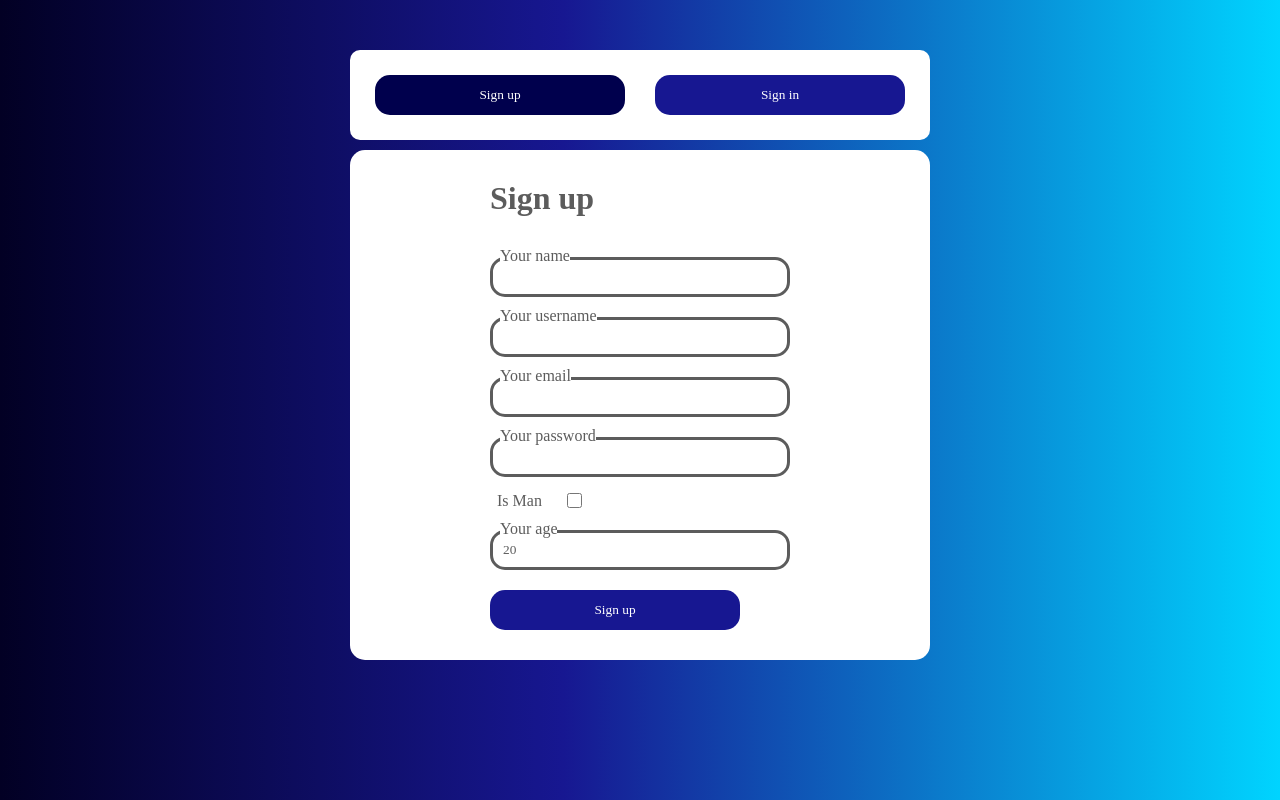
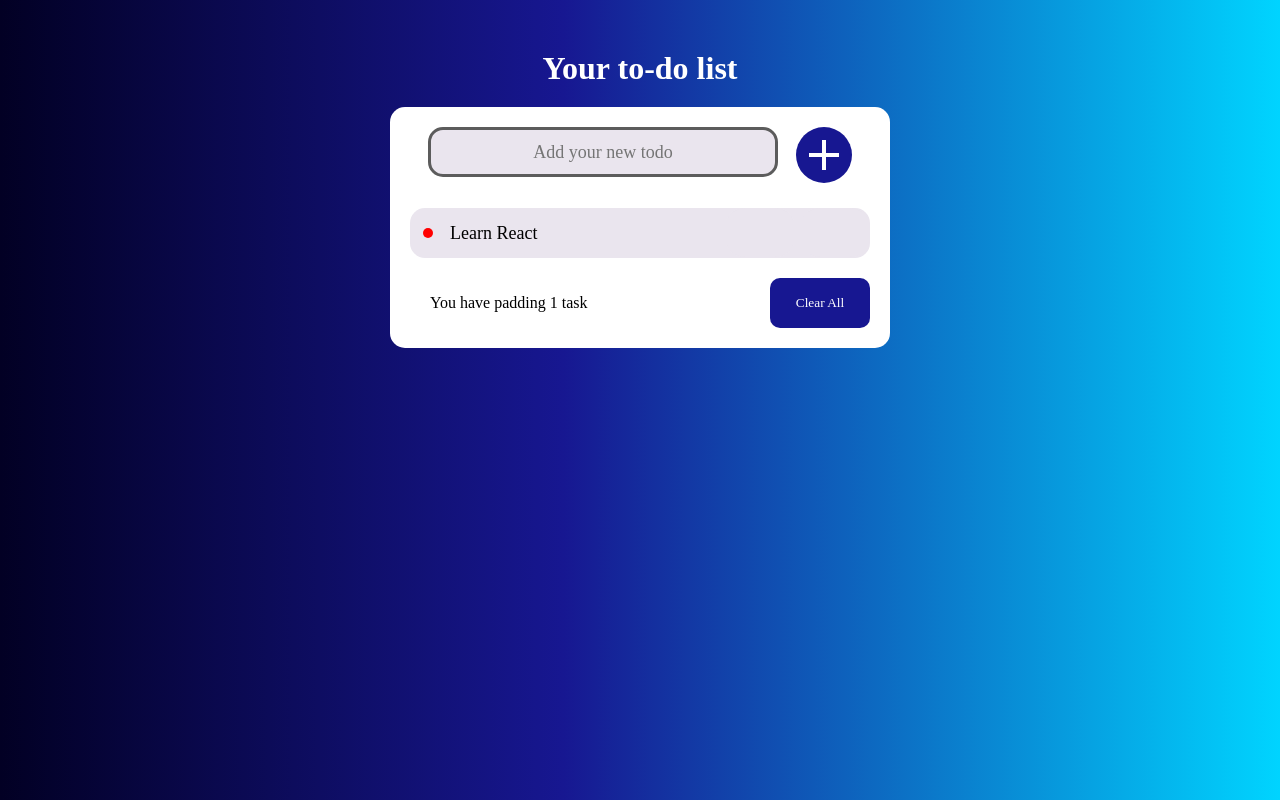
Before and after one commit to InessaBoickova/ToDo-React-API, a React (Create React App) app: page /ToDo-React-API/todo in a window 1280 px wide. Built offline with nearby package versions, Linux system fonts and the light colour scheme.

Commit message:
create login a todo

```diff
--- a/package.json
+++ b/package.json
@@ -11,6 +11,7 @@
     "node-sass": "^7.0.3",
     "react": "^18.2.0",
     "react-dom": "^18.2.0",
+    "react-router-dom": "^6.4.3",
     "react-scripts": "5.0.1",
     "web-vitals": "^2.1.4"
   },
--- a/src/components/app/App.js
+++ b/src/components/app/App.js
@@ -1,14 +1,20 @@
-import Main from '../entrance/main/Main'
+import Main from '../login/main/Main'
+import ToDo from '../toDo/toDo.js/ToDo'
+import { BrowserRouter,Route,Routes } from 'react-router-dom'
 import './App.sass'
 
 
 const App = () =>{
     return (
-            <div className="App">
-               {/* <ToDo/>  */}
-               <Main />
-            </div>
-        )
+      <div className="App">
+        <BrowserRouter>
+          <Routes>
+              <Route path='/ToDo-React-API/' element={<Main/>}/>
+              <Route path='/ToDo-React-API/todo' element={<ToDo/>}/>
+          </Routes>
+        </BrowserRouter>
+      </div>
+   )
 }
 
 export default App;
--- a/src/components/entrance/signUp/SignUp.js
+++ /dev/null
@@ -1,111 +0,0 @@
-import '../../../style/form.sass'
-import Service from '../../services/SendForm'
-import { useState} from 'react'
-
-const SignUp = () =>{
-  let servic = new Service()
-  const [name, setName] = useState('');
-  const [userName, setUserName] = useState('');
-  const [email, setEmail] = useState('');
-  const [password, setPassword] = useState('');
-  const [age, setAge] = useState(20);
-  const [isMan, setIsMan] = useState(false);
-
-  const validName = (e) =>{
-      setName(e)
-  }
-
-  const validUserName = (e) =>{
-      setUserName(e)
-  }
-
-  const validEmail = (e) =>{
-      setEmail(e)
-  }
-
-  const validPassworld = (e) =>{
-      setPassword(e)
-  }
-
-  const validAge = (e) =>{
-      setAge(e);
-  }
-
-  const onChecked = () =>{
-    setIsMan(!isMan);
-  }
-
-  const sendForm = (e) =>{
-      e.preventDefault();
-      let data = {
-            "name": name,
-            "username": userName,
-            "email": email,
-            "password": password,
-            "isMan": isMan,
-            "age": age
-        }
-
-      servic.signUp(data);
-  }
-
-  return (
-        <div className="form">
-           <header>
-                <h1>Sign up</h1>
-           </header>
-
-            <div>
-                <form action="#">
-                    <div className="form_block">
-                        <input className="form_input"
-                               name='name' type="text"
-                              onChange={(e) => validName(e.target.value) }
-                              value= {name}
-                               />
-                        <label htmlFor="name">Your name</label>
-                    </div>
-
-                    <div className="form_block">
-                        <input  name='username'className="form_input"
-                         type="text" onChange={(e) => validUserName(e.target.value)}
-                         value={userName} />
-                        <label htmlFor="username">Your username</label>
-                    </div>
-
-                    <div className="form_block">
-                        <input name='email'className="form_input"
-                        type="email" onChange={(e) => validEmail(e.target.value)}
-                        value={email} />
-                        <label htmlFor="email">Your email</label>
-                    </div>
-
-                    <div className="form_block">
-                        <input  name='password'className="form_input"
-                         type="password" onChange={(e) => validPassworld(e.target.value)}
-                         value={password}/>
-                        <label htmlFor="password">Your password</label>
-                    </div>
-
-                    <div className='form_checkbox'>
-                        <label>Is Man</label>
-                        <input type="checkbox" checked={isMan}
-                          onChange={onChecked} className="form_input" />
-                    </div>
-
-                    <div className="form_block">
-                        <input min={10} max={100}
-                          name='age'className="form_input"
-                          type="number" onChange={(e) => validAge(e.target.value)} value={age}/>
-                        <label htmlFor="age">Your age</label>
-                    </div>
-
-                    <button className='form_button' onClick={(e)=>sendForm(e)}>Sign up</button>
-
-                </form>
-            </div>
-        </div>
-    )
-}
-
-export default SignUp;
--- a/src/components/entrance/signIn/SignIn.js
+++ b/src/components/login/signIn/SignIn.js
@@ -1,27 +1,19 @@
 import '../../../style/form.sass'
-import Service from '../../services/SendForm'
+import {Service} from '../../services/SendForm'
 import { useState } from 'react'
 
 const SignIn = () =>{
-    let servic = new Service()
+    const {signIn} = Service();
     const [email, setEmail] = useState('');
     const [password, setPassword] = useState('');
-
-    const validEmail = (e) =>{
-       setEmail(e)
-    }
-
-    const validPassworld = (e) =>{
-      setPassword(e)
-    }
 
     const sendForm = (e) =>{
         e.preventDefault();
         let data = {
               "email": email,
               "password": password,
-          }
-        servic.signIn(data);
+        }
+        signIn(data);
     }
 
     return (
@@ -29,21 +21,21 @@ const SignIn = () =>{
             <header>
                 <h1>Sign in</h1>
            </header>
-            <form action="#">
+            <form onSubmit={(e)=> sendForm(e)}>
                 <div className="form_block">
-                    <input  name='email'className="form_input" type="email" onChange={(e) => validEmail(e.target.value)} value={email}/>
+                    <input  name='email'className="form_input" type="email" onChange={(e) => setEmail(e.target.value)} value={email}/>
                     <label htmlFor="email">Your email</label>
                 </div>
 
                 <div className="form_block">
-                    <input  name='password'className="form_input" type="password" onChange={(e) => validPassworld(e.target.value)} value={password}/>
+                    <input  name='password'className="form_input" type="password" onChange={(e) => setPassword(e.target.value)} value={password}/>
                     <label htmlFor="password">Your password</label>
                 </div>
 
-                <button className='form_button' onClick={(e)=> sendForm(e)}>Sign in</button>
+                <button className='form_button' type='submit'>Sign in</button>
 
             </form>
-    </div>
+        </div>
     )
 }
 
--- /dev/null
+++ b/src/components/login/signUp/SignUp.js
@@ -0,0 +1,91 @@
+import '../../../style/form.sass'
+import {Service} from '../../services/SendForm'
+import {useState} from 'react'
+
+const SignUp = () =>{
+
+    const {signUp} = Service();
+    const [name, setName] = useState('');
+    const [userName, setUserName] = useState('');
+    const [email, setEmail] = useState('');
+    const [password, setPassword] = useState('');
+    const [age, setAge] = useState(20);
+    const [isMan, setIsMan] = useState(false);
+
+    const onChecked = () =>{
+        setIsMan(!isMan);
+    }
+
+    const sendForm = (e) =>{
+        e.preventDefault();
+        let data = {
+            "name": name,
+            "username": userName,
+            "email": email,
+            "password": password,
+            "isMan": isMan,
+            "age": age
+        }
+        signUp(data);
+    }
+
+return (
+    <div className="form">
+        <header>
+            <h1>Sign up</h1>
+        </header>
+
+        <div>
+            <form onSubmit={(e)=> sendForm(e)} >
+                <div className="form_block">
+                    <input className="form_input"
+                            name='name' type="text"
+                            onChange={(e) => setName(e.target.value) }
+                            value= {name}
+                            />
+                    <label htmlFor="name">Your name</label>
+                </div>
+
+                <div className="form_block">
+                    <input  name='username'className="form_input"
+                        type="text" onChange={(e) => setUserName(e.target.value)}
+                        value={userName} />
+                    <label htmlFor="username">Your username</label>
+                </div>
+
+                <div className="form_block">
+                    <input name='email'className="form_input"
+                        type="email" onChange={(e) => setEmail(e.target.value)}
+                        value={email} />
+                    <label htmlFor="email">Your email</label>
+                </div>
+
+                <div className="form_block">
+                    <input  name='password'className="form_input"
+                        type="password" onChange={(e) => setPassword(e.target.value)}
+                        value={password}/>
+                    <label htmlFor="password">Your password</label>
+                </div>
+
+                <div className='form_checkbox'>
+                    <label>Is Man</label>
+                    <input type="checkbox" checked={isMan}
+                        onChange={onChecked} className="form_input" />
+                </div>
+
+                <div className="form_block">
+                    <input min={10} max={100}
+                        name='age'className="form_input"
+                        type="number" onChange={(e) => setAge(e.target.value)} value={age}/>
+                    <label htmlFor="age">Your age</label>
+                </div>
+
+                <button type='submit' className='form_button'>Sign up</button>
+
+            </form>
+        </div>
+    </div>
+    )
+}
+
+export default SignUp;
--- a/src/components/services/SendForm.js
+++ b/src/components/services/SendForm.js
@@ -1,8 +1,10 @@
-class Service{
-    _loginUrl = 'https://first-node-js-app-r.herokuapp.com/api/auth/login';
-    _registerUrl = 'https://first-node-js-app-r.herokuapp.com/api/users/register';
+import { useNavigate } from "react-router-dom";
 
-    post = (url,data) =>{
+export const Service = ()=> {
+    const _loginUrl = 'https://first-node-js-app-r.herokuapp.com/api/auth/login';
+    const _registerUrl = 'https://first-node-js-app-r.herokuapp.com/api/users/register';
+    const navigate = useNavigate();
+    const post = (url,data) =>{
         fetch(url,{
             method:'POST',
             body: JSON.stringify(data),
@@ -11,30 +13,26 @@ class Service{
                 'accept': 'application/json'
             },
         }).then(response => {
-
             if(response.status === 400){
                 response.json().then((a)=> {
                     (a.message) ?  alert(a.message) : a.errors.map((item) => alert(item.msg))
-                })
+            })
             }else{
                 response.json().then(json => {
-                    this.showTodo = true;
-                    this.showToDo(this.showToDo);
-                    alert('окей')
+                    localStorage.setItem('token', json.token);
+                    navigate('/ToDo-React-API/todo')
                 })
             }
         })
     }
 
-    showToDo = ()=> {
-
-    }
-    signUp = (data) =>{
-       this.post(this._registerUrl,data);
+    const signUp = (data) =>{
+        post(_registerUrl,data);
     }
 
-    signIn = (data) =>{
-        this.post(this._loginUrl,data);
+    const signIn = (data) =>{
+        post(_loginUrl,data);
     }
+
+    return {signIn , signUp};
 }
-export default Service ;
```
Also changed, not shown: src/components/login/main/Main.js (renamed from src/components/entrance/main/Main.js), src/components/login/main/Main.sass (renamed from src/components/entrance/main/Main.sass), 1 other file (tests, documents, lock files or other folders).
